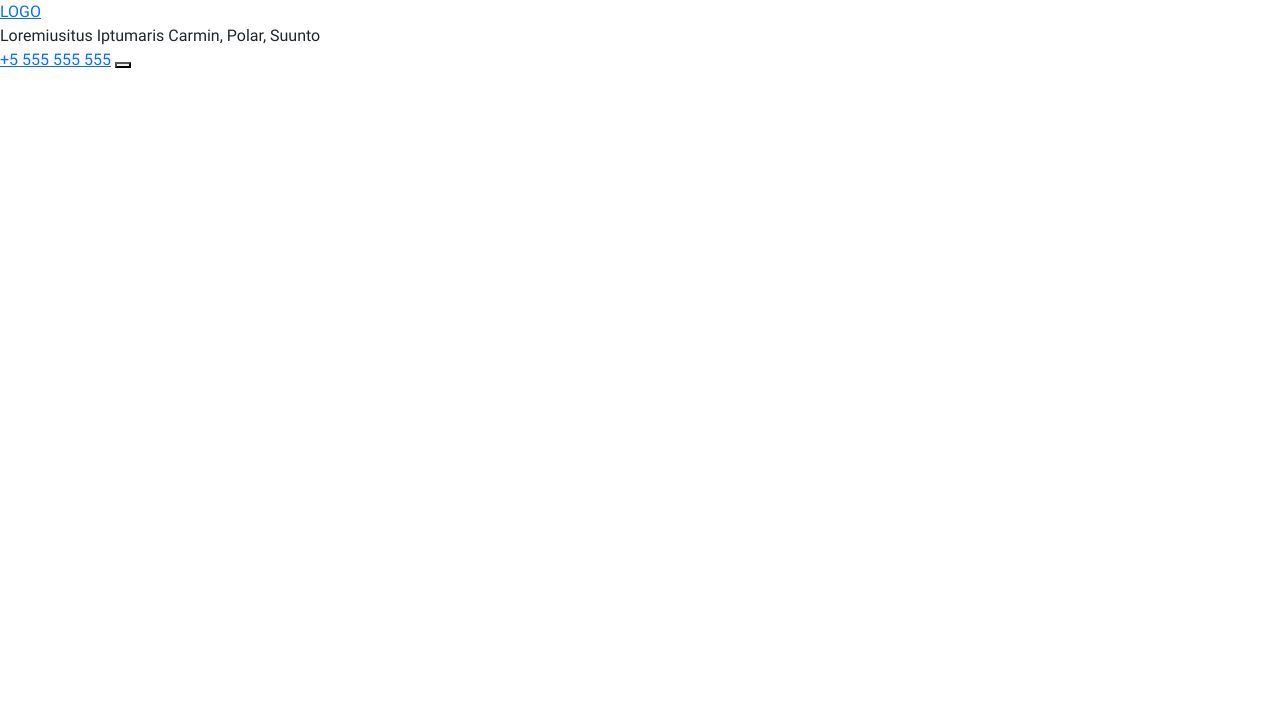
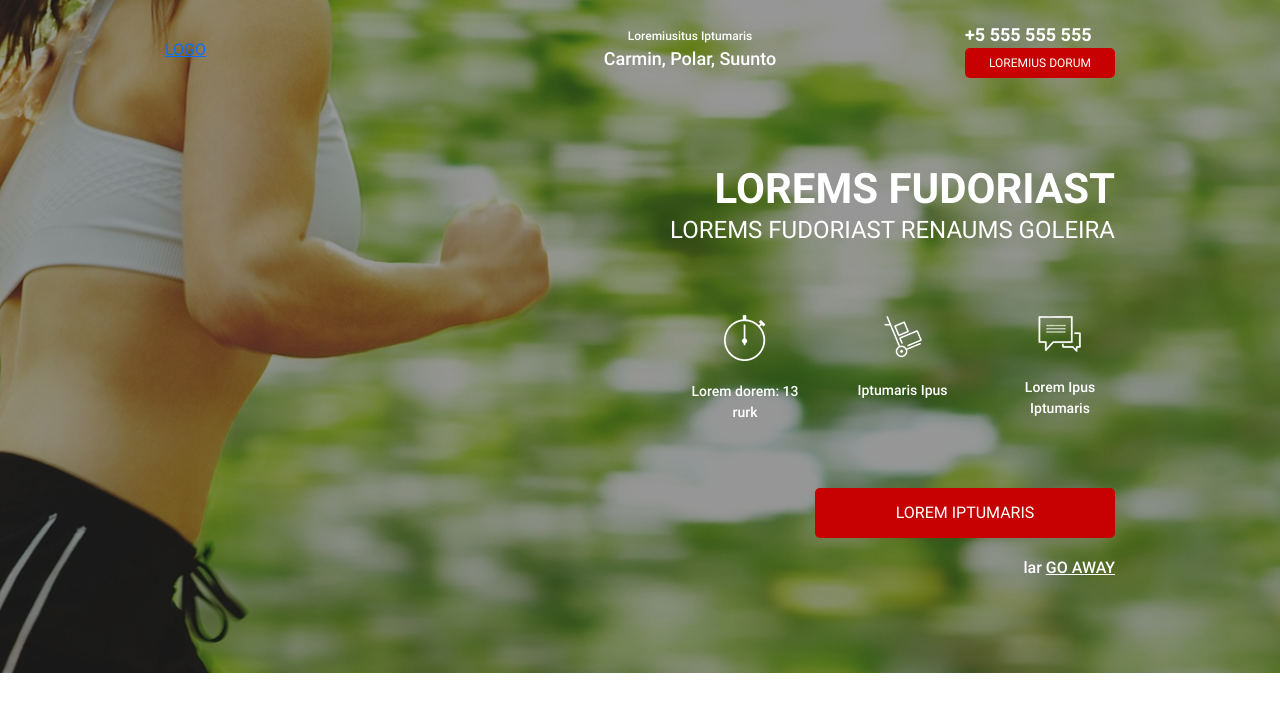
Before and after one commit to wilfridterry/RunSmart, a website: page src/index.html in a window 1280 px wide. Drawn offline with Linux system fonts and the light colour scheme.

Commit message:
Worked with the promo section

```diff
--- a/gulpfile.js
+++ b/gulpfile.js
@@ -14,7 +14,7 @@ gulp.task('server', () => {
 });
 
 gulp.task('styles', () => {
-    return gulp.src("src/sass/*.+(scss|sass)")
+    return gulp.src("src/sass/style.+(scss|sass)")
             .pipe(sass({outputStyle: 'compressed'}).on('error', sass.logError))
             .pipe(rename({
                 prefix: "",
@@ -27,7 +27,7 @@ gulp.task('styles', () => {
 });
 
 gulp.task('watch', () => {
-    gulp.watch("src/sass/*.+(scss|sass)", gulp.parallel('styles'));
+    gulp.watch("src/sass/**/*.+(scss|sass)", gulp.parallel('styles'));
     gulp.watch('*.html').on("change", browserSync.reload);
 });
 
--- a/src/css/fonts.css
+++ b/src/css/fonts.css
@@ -2,132 +2,132 @@
 
 @font-face {
     font-family: 'Roboto';
-    src: url('Roboto-MediumItalic.eot');
+    src: url('../fonts/Roboto-MediumItalic.eot');
     src: local('Roboto Medium Italic'), local('Roboto-MediumItalic'),
-        url('Roboto-MediumItalic.eot?#iefix') format('embedded-opentype'),
-        url('Roboto-MediumItalic.woff') format('woff'),
-        url('Roboto-MediumItalic.ttf') format('truetype');
+        url('../fonts/Roboto-MediumItalic.eot?#iefix') format('embedded-opentype'),
+        url('../fonts/Roboto-MediumItalic.woff') format('woff'),
+        url('../fonts/Roboto-MediumItalic.ttf') format('truetype');
     font-weight: 500;
     font-style: italic;
 }
 
 @font-face {
     font-family: 'Roboto';
-    src: url('Roboto-Italic.eot');
+    src: url('../fonts/Roboto-Italic.eot');
     src: local('Roboto Italic'), local('Roboto-Italic'),
-        url('Roboto-Italic.eot?#iefix') format('embedded-opentype'),
-        url('Roboto-Italic.woff') format('woff'),
-        url('Roboto-Italic.ttf') format('truetype');
+        url('../fonts/Roboto-Italic.eot?#iefix') format('embedded-opentype'),
+        url('../fonts/Roboto-Italic.woff') format('woff'),
+        url('../fonts/Roboto-Italic.ttf') format('truetype');
     font-weight: normal;
     font-style: italic;
 }
 
 @font-face {
     font-family: 'Roboto';
-    src: url('Roboto-Bold.eot');
+    src: url('../fonts/Roboto-Bold.eot');
     src: local('Roboto Bold'), local('Roboto-Bold'),
-        url('Roboto-Bold.eot?#iefix') format('embedded-opentype'),
-        url('Roboto-Bold.woff') format('woff'),
-        url('Roboto-Bold.ttf') format('truetype');
+        url('../fonts/Roboto-Bold.eot?#iefix') format('embedded-opentype'),
+        url('../fonts/Roboto-Bold.woff') format('woff'),
+        url('../fonts/Roboto-Bold.ttf') format('truetype');
     font-weight: bold;
     font-style: normal;
 }
 
 @font-face {
     font-family: 'Roboto';
-    src: url('Roboto-Regular.eot');
+    src: url('../fonts/Roboto-Regular.eot');
     src: local('Roboto'), local('Roboto-Regular'),
-        url('Roboto-Regular.eot?#iefix') format('embedded-opentype'),
-        url('Roboto-Regular.woff') format('woff'),
-        url('Roboto-Regular.ttf') format('truetype');
+        url('../fonts/Roboto-Regular.eot?#iefix') format('embedded-opentype'),
+        url('../fonts/Roboto-Regular.woff') format('woff'),
+        url('../fonts/Roboto-Regular.ttf') format('truetype');
     font-weight: normal;
     font-style: normal;
 }
 
 @font-face {
     font-family: 'Roboto';
-    src: url('Roboto-Medium.eot');
+    src: url('../fonts/Roboto-Medium.eot');
     src: local('Roboto Medium'), local('Roboto-Medium'),
-        url('Roboto-Medium.eot?#iefix') format('embedded-opentype'),
-        url('Roboto-Medium.woff') format('woff'),
-        url('Roboto-Medium.ttf') format('truetype');
+        url('../fonts/Roboto-Medium.eot?#iefix') format('embedded-opentype'),
+        url('../fonts/Roboto-Medium.woff') format('woff'),
+        url('../fonts/Roboto-Medium.ttf') format('truetype');
     font-weight: 500;
     font-style: normal;
 }
 
 @font-face {
     font-family: 'Roboto';
-    src: url('Roboto-BoldItalic.eot');
+    src: url('../fonts/Roboto-BoldItalic.eot');
     src: local('Roboto Bold Italic'), local('Roboto-BoldItalic'),
-        url('Roboto-BoldItalic.eot?#iefix') format('embedded-opentype'),
-        url('Roboto-BoldItalic.woff') format('woff'),
-        url('Roboto-BoldItalic.ttf') format('truetype');
+        url('../fonts/Roboto-BoldItalic.eot?#iefix') format('embedded-opentype'),
+        url('../fonts/Roboto-BoldItalic.woff') format('woff'),
+        url('../fonts/Roboto-BoldItalic.ttf') format('truetype');
     font-weight: bold;
     font-style: italic;
 }
 
 @font-face {
     font-family: 'Roboto';
-    src: url('Roboto-ThinItalic.eot');
+    src: url('../fonts/Roboto-ThinItalic.eot');
     src: local('Roboto Thin Italic'), local('Roboto-ThinItalic'),
-        url('Roboto-ThinItalic.eot?#iefix') format('embedded-opentype'),
-        url('Roboto-ThinItalic.woff') format('woff'),
-        url('Roboto-ThinItalic.ttf') format('truetype');
+        url('../fonts/Roboto-ThinItalic.eot?#iefix') format('embedded-opentype'),
+        url('../fonts/Roboto-ThinItalic.woff') format('woff'),
+        url('../fonts/Roboto-ThinItalic.ttf') format('truetype');
     font-weight: 100;
     font-style: italic;
 }
 
 @font-face {
     font-family: 'Roboto';
-    src: url('Roboto-Black.eot');
+    src: url('../fonts/Roboto-Black.eot');
     src: local('Roboto Black'), local('Roboto-Black'),
-        url('Roboto-Black.eot?#iefix') format('embedded-opentype'),
-        url('Roboto-Black.woff') format('woff'),
-        url('Roboto-Black.ttf') format('truetype');
+        url('../fonts/Roboto-Black.eot?#iefix') format('embedded-opentype'),
+        url('../fonts/Roboto-Black.woff') format('woff'),
+        url('../fonts/Roboto-Black.ttf') format('truetype');
     font-weight: 900;
     font-style: normal;
 }
 
 @font-face {
     font-family: 'Roboto';
-    src: url('Roboto-Light.eot');
+    src: url('../fonts/Roboto-Light.eot');
     src: local('Roboto Light'), local('Roboto-Light'),
-        url('Roboto-Light.eot?#iefix') format('embedded-opentype'),
-        url('Roboto-Light.woff') format('woff'),
-        url('Roboto-Light.ttf') format('truetype');
+        url('../fonts/Roboto-Light.eot?#iefix') format('embedded-opentype'),
+        url('../fonts/Roboto-Light.woff') format('woff'),
+        url('../fonts/Roboto-Light.ttf') format('truetype');
     font-weight: 300;
     font-style: normal;
 }
 
 @font-face {
     font-family: 'Roboto';
-    src: url('Roboto-LightItalic.eot');
+    src: url('../fonts/Roboto-LightItalic.eot');
     src: local('Roboto Light Italic'), local('Roboto-LightItalic'),
-        url('Roboto-LightItalic.eot?#iefix') format('embedded-opentype'),
-        url('Roboto-LightItalic.woff') format('woff'),
-        url('Roboto-LightItalic.ttf') format('truetype');
+        url('../fonts/Roboto-LightItalic.eot?#iefix') format('embedded-opentype'),
+        url('../fonts/Roboto-LightItalic.woff') format('woff'),
+        url('../fonts/Roboto-LightItalic.ttf') format('truetype');
     font-weight: 300;
     font-style: italic;
 }
 
 @font-face {
     font-family: 'Roboto';
-    src: url('Roboto-BlackItalic.eot');
+    src: url('../fonts/Roboto-BlackItalic.eot');
     src: local('Roboto Black Italic'), local('Roboto-BlackItalic'),
-        url('Roboto-BlackItalic.eot?#iefix') format('embedded-opentype'),
-        url('Roboto-BlackItalic.woff') format('woff'),
-        url('Roboto-BlackItalic.ttf') format('truetype');
+        url('../fonts/Roboto-BlackItalic.eot?#iefix') format('embedded-opentype'),
+        url('../fonts/Roboto-BlackItalic.woff') format('woff'),
+        url('../fonts/Roboto-BlackItalic.ttf') format('truetype');
     font-weight: 900;
     font-style: italic;
 }
 
 @font-face {
     font-family: 'Roboto';
-    src: url('Roboto-Thin.eot');
+    src: url('../fonts/Roboto-Thin.eot');
     src: local('Roboto Thin'), local('Roboto-Thin'),
-        url('Roboto-Thin.eot?#iefix') format('embedded-opentype'),
-        url('Roboto-Thin.woff') format('woff'),
-        url('Roboto-Thin.ttf') format('truetype');
+        url('../fonts/Roboto-Thin.eot?#iefix') format('embedded-opentype'),
+        url('../fonts/Roboto-Thin.woff') format('woff'),
+        url('../fonts/Roboto-Thin.ttf') format('truetype');
     font-weight: 100;
     font-style: normal;
 }
--- a/src/index.html
+++ b/src/index.html
@@ -11,6 +11,7 @@
 </head>
 <body>
     <div class="promo">
+        <div class="container">
             <header class="header">
                 <a class="header__logo" href="#">
                     LOGO
@@ -23,9 +24,36 @@
 
                 <div class="header__contacts">
                     <a class="header__phone" href="tel:+5555555555">+5 555 555 555</a>
-                <button class="button"></button>
+                    <button class="button">Loremius Dorum</button>
                 </div>
             </header>
+
+            <div class="promo__wrapper">
+
+                <h1 class="promo__header">Lorems fudoriast</h1>
+                <h2 class="promo__subheader">Lorems fudoriast renaums goleira</h2>
+                <div class="promo__icons">
+                    <div class="promo__icon">
+                        <img src="icons/icon_screen/timer.png" alt="1">
+                        Lorem dorem: 13 rurk
+                    </div>
+                    <div class="promo__icon">
+                        <img src="icons/icon_screen/hand-cart.png" alt="2">
+                        Iptumaris Ipus
+                    </div>
+                    <div class="promo__icon">
+                        <img src="icons/icon_screen/messages.png" alt="3">
+                        Lorem Ipus Iptumaris
+                    </div>
+                </div>
+
+                <button class="button button_main">Lorem Iptumaris</button>
+                <div class="promo__link">
+                    lar
+                    <a href="#">GO AWAY</a>
+                </div>
+            </div>
+        </div>
     </div>
 </body>
 </html>
--- a/src/sass/base/_variables.scss
+++ b/src/sass/base/_variables.scss
@@ -0,0 +1 @@
+$main_color: #c70101;
--- /dev/null
+++ b/src/sass/blocks/button/button.scss
@@ -0,0 +1,17 @@
+.button {
+    width: 150px;
+    height: 30px;
+    border-radius: 5px;
+    background-color: $main_color;
+    color: #fff;
+    border: none;
+    text-transform: uppercase;
+    font-size: 12px;
+    font-weight: 400;
+    &_main {
+        margin-top: 65px;
+        width: 300px;
+        height: 50px;
+        font-size: 16px;
+    }
+}
--- /dev/null
+++ b/src/sass/blocks/header/header.scss
@@ -0,0 +1,39 @@
+.header {
+    display: flex;
+    justify-content: space-between;
+    align-items: center;
+    &__logo {
+        width: 250px;
+        img {
+            width: 100%;
+        }
+    }
+
+    &__official {
+        color: #fff;
+        font-weight: 500;
+        font-size: 12px;
+        text-align: center;
+        span {
+            display: block;
+            font-size: 18px;
+        }
+    }
+
+    &__phone {
+        display: block;
+        color: #fff;
+        font-size: 18px;
+        font-weight: 700;
+        text-decoration: none;
+        &:hover {
+            color: #fff;
+        }
+    }
+
+    &__contacts {
+        display: flex;
+        flex-direction: column;
+        justify-content: flex-end;
+    }
+}
--- /dev/null
+++ b/src/sass/blocks/promo/promo.scss
@@ -0,0 +1,55 @@
+.promo {
+    min-height: 650px;
+    padding: 21px 0 93px 0;
+    background: url('../../../img/main.jpg') no-repeat center center / cover;
+    &__wrapper {
+        display: flex;
+        flex-direction: column;
+        align-items: flex-end;
+        margin-top: 90px;
+    }
+    &__header {
+        color: #fff;
+        font-size: 42px;
+        font-weight: 700;
+        text-transform: uppercase;
+        line-height: 42px;
+    }
+    &__subheader {
+        color: #fff;
+        font-size: 24px;
+        font-weight: 400;
+        text-transform: uppercase;
+        line-height: 24px;
+    }
+    &__icons {
+        display: flex;
+        justify-content: space-between;
+        width: 425px;
+        margin-top: 65px;
+    }
+    &__icon {
+        width: 110px;
+        text-align: center;
+        color: #fff;
+        font-size: 14px;
+        font-weight: 500;
+        img {
+            display: block;
+            margin: 0 auto;
+            margin-bottom: 20px;
+        }
+    }
+    &__link {
+        color: #fff;
+        font-size: 16px;
+        font-weight: 500;
+        margin-top: 18px;
+
+        a {
+            color: #fff;
+            text-transform: uppercase;
+            text-decoration: underline;
+        }
+    }
+}
--- a/src/sass/style.scss
+++ b/src/sass/style.scss
@@ -1,4 +1,4 @@
-@import 'base/variables';
+@import "base/_variables.scss";
 
 * {
     font-family: 'Roboto', sans-serif;
@@ -6,6 +6,11 @@
 }
 
 .container {
-    min-width: 950px;
+    max-width: 950px;
     margin: 0 auto;
 }
+
+
+@import "blocks/promo/promo";
+@import "blocks/header/header";
+@import "blocks/button/button";
```
Also changed, not shown: src/css/style.min.css. Lines whose indentation alone changed are shown as unchanged.
